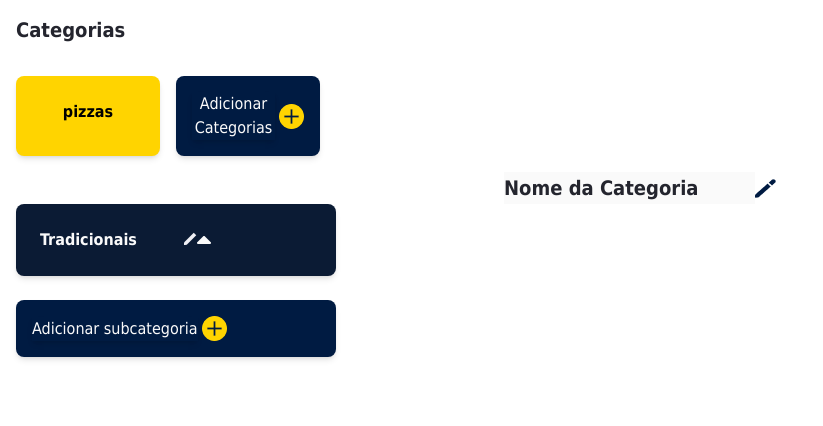
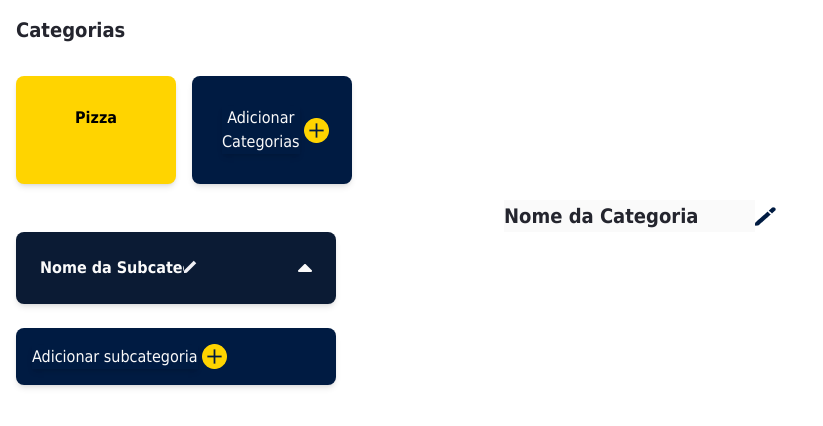
Before and after one commit to VINNE7/chefaofront, a React (Vite) app: page /menu in a window 1280 px wide. Shown: the top 426 px of the page, without its empty margins (0-823 px from the left). Built offline with nearby package versions, Linux system fonts and the light colour scheme.

Commit message:
Arrumando o botão

```diff
--- a/src/components/Category/index.tsx
+++ b/src/components/Category/index.tsx
@@ -5,11 +5,13 @@ import Plus from "../../assets/icons/Vector.png";
 import { useState } from "react";
 
 export default function Category() {
-  const [cards, setCards] = useState(["pizzas"]);
-  const [subcards, setSubcards] = useState(["Tradicionais"]);
+  const [cards, setCards] = useState(["Pizza"]);
+  const [subcards, setSubcards] = useState([""]);
   const [isEditable, setIsEditable] = useState(false);
   const [establishmentName, setEstablishmentName] =
     useState("Nome da Categoria");
+    const [establishmentSubcategory, setestablishmentSubcategory] =
+    useState("Nome da Subcategoria");
   return (
     <>
       <div className="text-[#24252E] text-xl font-bold p-4">
@@ -17,13 +19,14 @@ export default function Category() {
       </div>
       <div className="flex  gap-4 overflow-x-auto scroll-smooth  p-4">
         {cards.map((card) => (
-          <div className="bg-cyberyellow p-6  rounded-lg shadow-md w-36 flex justify-center">
-            <h3 className="font-bold text-base leading-6">{card}</h3>
-          </div>
+            <button
+              className="font-bold text-base leading-6 bg-cyberyellow p-[30px]  rounded-lg shadow-md w-full max-w-[160px] flex justify-center">
+              {card}
+            </button>
         ))}
         <button
           onClick={() => setCards((state) => [...state, "Nova categoria"])}
-          className="bg-[#001B42] shadow-md flex w-36 rounded-lg p-4 gap-1 items-center object-cover "
+          className="bg-[#001B42] shadow-md flex w-full max-w-[160px] rounded-lg p-[30px] gap-1 items-center object-cover "
         >
           <span className="bg-[#001B42] shadow-md text-[#FAFAFA]">
             Adicionar Categorias{" "}
@@ -45,13 +48,14 @@ export default function Category() {
       </div>
       <div className="pl-4">
         {subcards.map((subcard) => (
-          <div className="bg-oxfordblue p-6  rounded-lg shadow-md w-80 flex text-center mb-1 ">
+          <div className="bg-oxfordblue p-6 justify-between  rounded-lg shadow-md w-80 flex text-center mb-1 ">
             <div className="text-left ">
               <input
                 className="bg-oxfordblue font-bold w-36 text-base   leading-6 text-semiwhite"
                 type="text"
                 disabled={isEditable === false}
-                value={subcard}
+                value={establishmentSubcategory}
+                onChange={(e: any) => setestablishmentSubcategory(e.target.value)}
               />
               <button onClick={() => setIsEditable(!isEditable)}>
                 <img className="" src={Editsub} alt="teste" />
```
